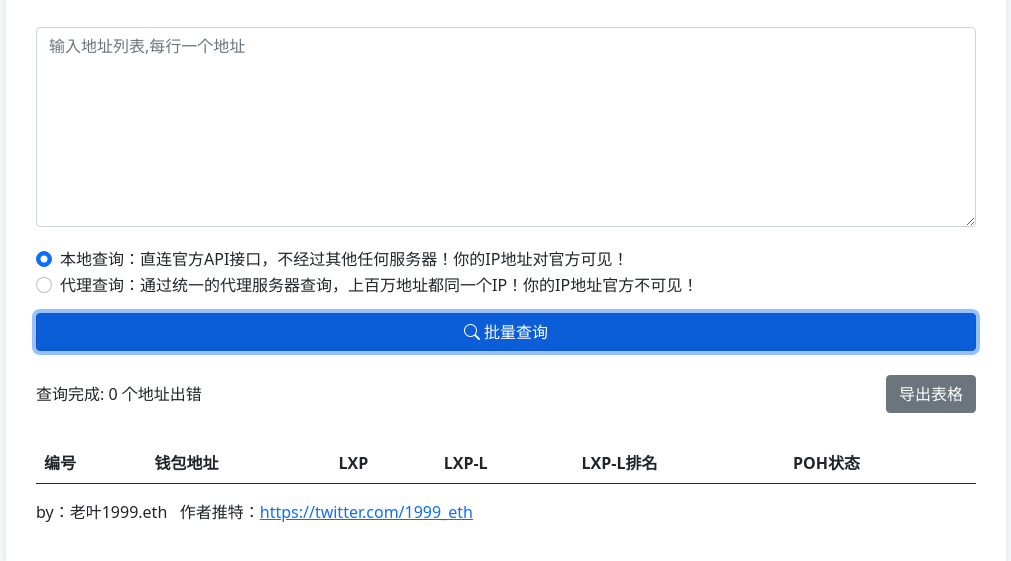
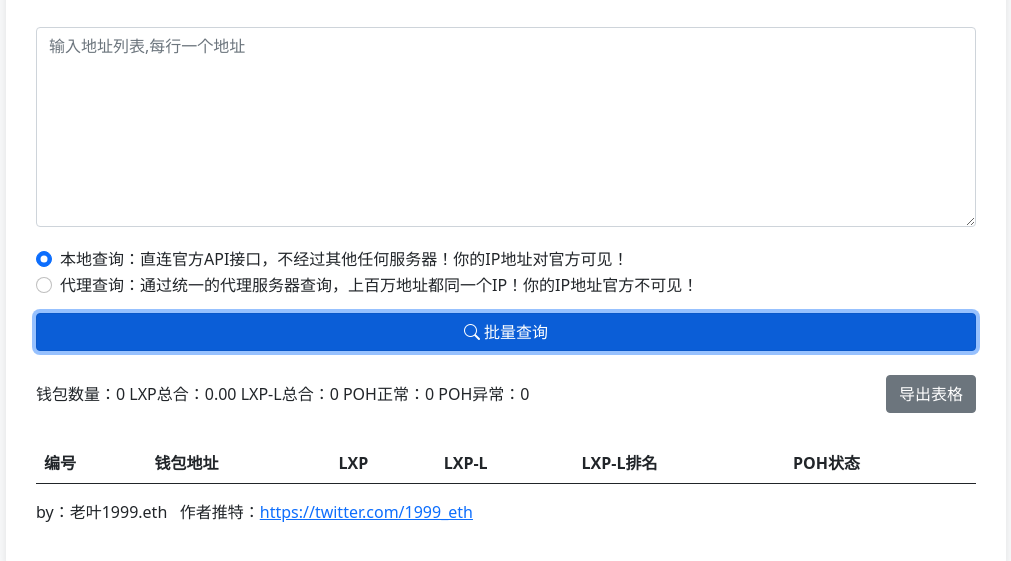
Before and after one commit to lyen1688/linea_bot, a plain HTML site: page index.html in a window 1280 px wide. Both pictures are taken after a click on the button "批量查询". Shown: the part 215-776 px from the top of the page, without its empty margins (134-1145 px from the left). Drawn offline with nearby package versions, Linux system fonts and the light colour scheme.

Commit message:
Update index.html

```diff
--- a/index.html
+++ b/index.html
@@ -99,8 +99,26 @@
     const queryBtn = document.getElementById('query-btn');
     const resultDiv = document.getElementById('result');
 
+    // 初始化累计信息
+    let totalSummary = {
+        walletCount: 0,
+        lxpTotal: 0,
+        lxplTotal: 0,
+        pohNormal: 0,
+        pohAbnormal: 0
+    };
+
     queryBtn.addEventListener('click', function() {
         const addresses = addressInput.value.split('\n').filter(address => address.trim() !== '' && address.startsWith('0x'));
+
+        // 重置累计信息
+        totalSummary = {
+            walletCount: addresses.length,
+            lxpTotal: 0,
+            lxplTotal: 0,
+            pohNormal: 0,
+            pohAbnormal: 0
+        };
 
         // 清空上一次的结果
         resultDiv.innerHTML = '';
@@ -112,7 +130,7 @@
 
         let totalSummarySpan = document.createElement('span');
         totalSummarySpan.id = 'total-summary';
-        totalSummarySpan.textContent = '状态查询：正在查询...';
+        totalSummarySpan.textContent = '钱包数量：0 LXP总合：0 LXP-L总合：0 POH正常：0 POH异常：0';
         summaryContainer.appendChild(totalSummarySpan);
 
         // 在结果之前插入累计余额容器
@@ -154,6 +172,7 @@
             processBatch(addresses, endIndex, batchSize);
         } else {
             updateTotalSummary();
+            addExportButton();
         }
     }
 
@@ -183,12 +202,13 @@
             const lxpHex = lxpData.result;
             const lxp = parseInt(lxpHex, 16) / Math.pow(10, 18);
             document.getElementById('lxp-' + index).textContent = lxp.toFixed(2);
+            totalSummary.lxpTotal += lxp;
 
         } catch (error) {
             document.getElementById('lxp-' + index).textContent = 'Error';
         }
+
         try {
-
             // 获取LXP-L值和排名
             const lxplResponse = await fetch(`https://kx58j6x5me.execute-api.us-east-1.amazonaws.com/linea/getUserPointsSearch?user=${lowercasedAddress}`);
 
@@ -201,10 +221,13 @@
             const rank = lxplData[0].rank_xp;
             document.getElementById('lxpl-' + index).textContent = lxpl;
             document.getElementById('rank-' + index).textContent = rank;
+            totalSummary.lxplTotal += lxpl;
+
         } catch (error) {
             document.getElementById('lxpl-' + index).textContent = '0';
             document.getElementById('rank-' + index).textContent = '0';
         }
+
         try {
             // 获取POH状态
             const pohResponse = await fetch(`https://linea-xp-poh-api.linea.build/poh/${lowercasedAddress}`);
@@ -217,21 +240,22 @@
             const poh = pohData.poh ? '正常' : '异常';
             document.getElementById('poh-' + index).textContent = poh;
             document.getElementById('poh-' + index).style.color = pohData.poh ? 'green' : 'red';
+            if (pohData.poh) {
+                totalSummary.pohNormal += 1;
+            } else {
+                totalSummary.pohAbnormal += 1;
+            }
         } catch (error) {
             document.getElementById('poh-' + index).textContent = '异常';
+            totalSummary.pohAbnormal += 1;
         }
+
+        // 实时更新累计信息
+        updateTotalSummary();
     }
 
     function updateTotalSummary() {
-        let totalErrors = 0;
-        const errorElements = document.querySelectorAll('[id^=poh-]');
-        errorElements.forEach(element => {
-            if (element.textContent == "Error") {
-                totalErrors += 1;
-            }
-        });
-        document.getElementById('total-summary').textContent = '查询完成: ' + totalErrors + ' 个地址出错';
-        addExportButton();
+        document.getElementById('total-summary').textContent = `钱包数量：${totalSummary.walletCount} LXP总合：${totalSummary.lxpTotal.toFixed(2)} LXP-L总合：${totalSummary.lxplTotal} POH正常：${totalSummary.pohNormal} POH异常：${totalSummary.pohAbnormal}`;
     }
 
     function addExportButton() {
```
